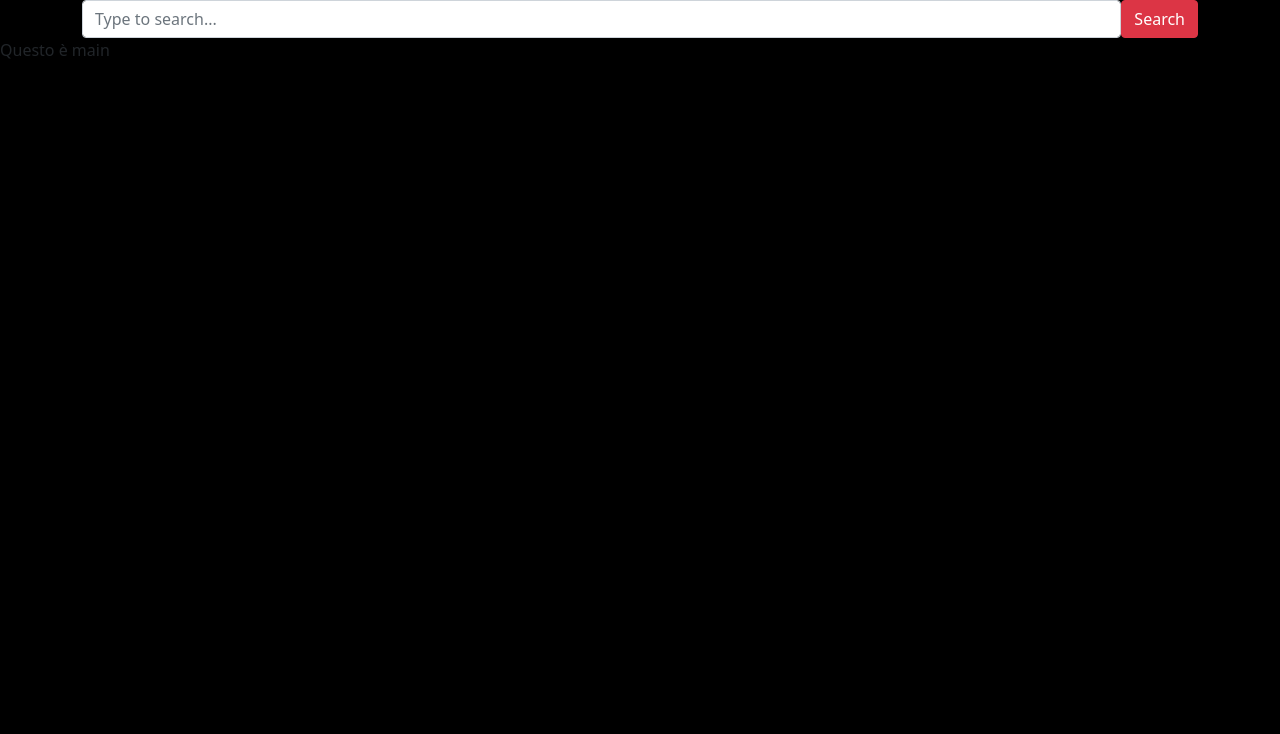
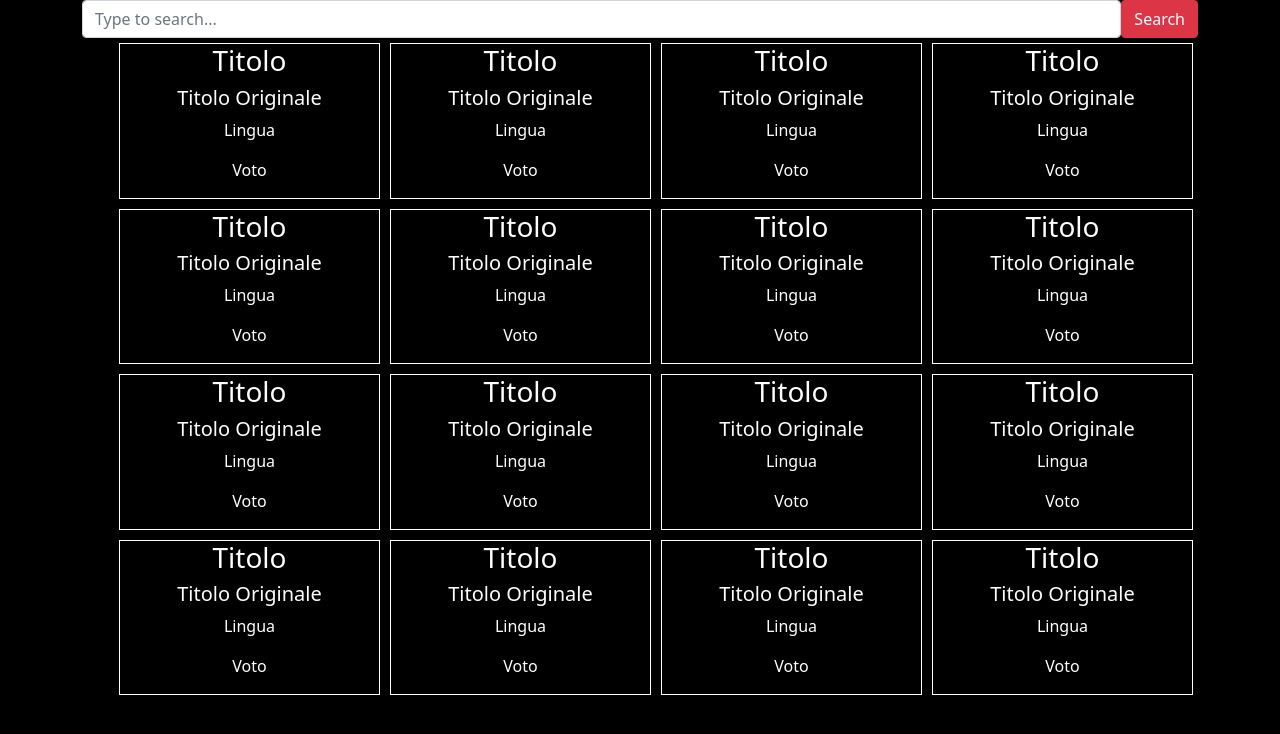
Before and after one commit to tahakyo/vue-boolflix, a Vue app: page / in a window 1280 px wide. Shown: the top 734 px of the page. Built offline with nearby package versions, Linux system fonts and the light colour scheme.

Commit message:
add app card

```diff
--- /dev/null
+++ b/src/components/AppCard.vue
@@ -0,0 +1,26 @@
+<template>
+  <li class="object_card text-center pd-1">
+    <div class="content">
+      <h3>Titolo</h3>
+      <h5>Titolo Originale</h5>
+      <p>Lingua</p>
+      <p>Voto</p>
+    </div>
+  </li>
+</template>
+
+<script>
+export default {
+  name: "AppCard",
+};
+</script>
+
+<style lang="scss" scoped>
+  .object_card {
+    width: calc(100% / 4 - 10px);
+    margin: 5px;
+    border: 1px solid white;
+    .content {
+    }
+  }
+</style>
--- a/src/components/AppMain.vue
+++ b/src/components/AppMain.vue
@@ -1,10 +1,36 @@
 <template>
-  <div>Questo è main</div>
+  <section>
+    <div class="container">
+      <ul class="d-flex flex-wrap">
+        <Appcard />
+        <Appcard />
+        <Appcard />
+        <Appcard />
+        <Appcard />
+        <Appcard />
+        <Appcard />
+        <Appcard />
+        <Appcard />
+        <Appcard />
+        <Appcard />
+        <Appcard />
+        <Appcard />
+        <Appcard />
+        <Appcard />
+        <Appcard />
+      </ul>
+    </div>
+  </section>
 </template>
 
 <script>
+import Appcard from "./AppCard";
+
 export default {
   name: "AppMain",
+  components: {
+    Appcard,
+  },
 };
 </script>
 
--- a/src/components/style/common.scss
+++ b/src/components/style/common.scss
@@ -2,4 +2,8 @@
 
 body {
   background-color: black;
+  color: white;
 }
+ul {
+  list-style: none;
+}
```
